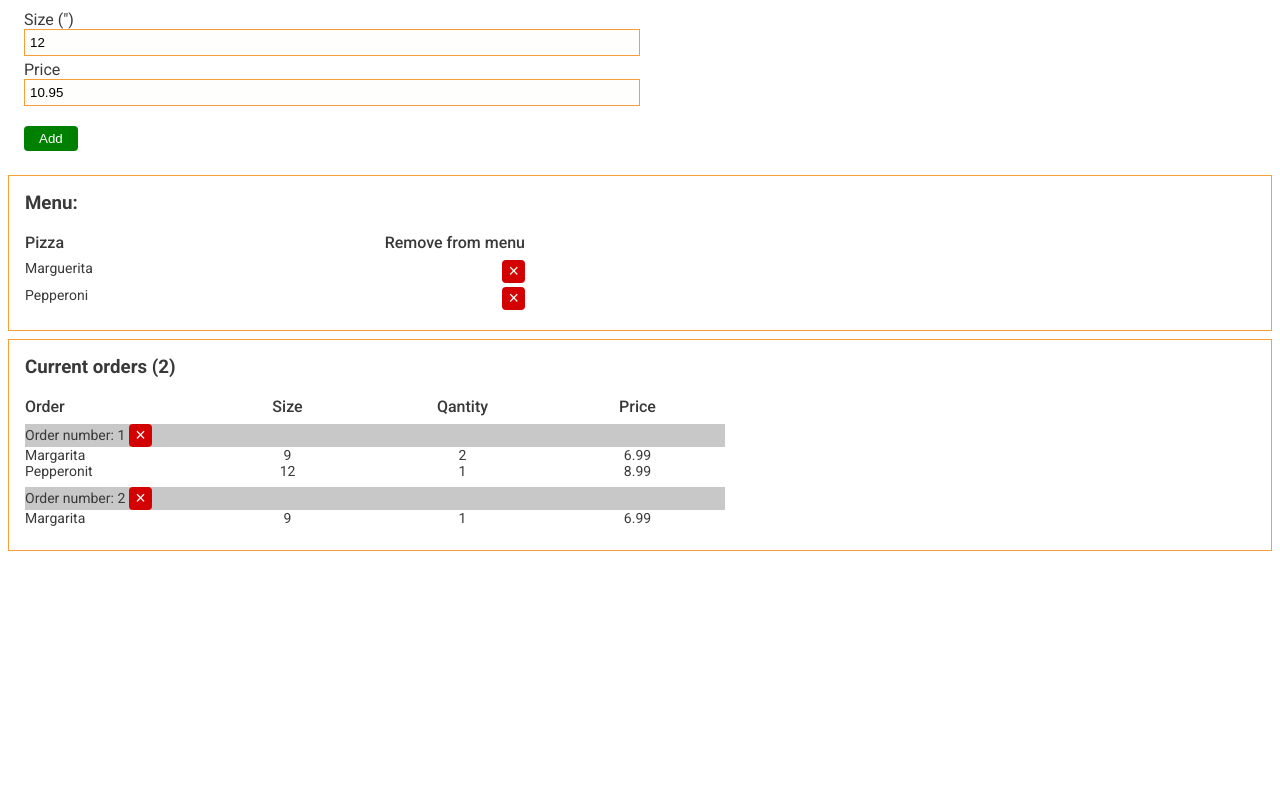
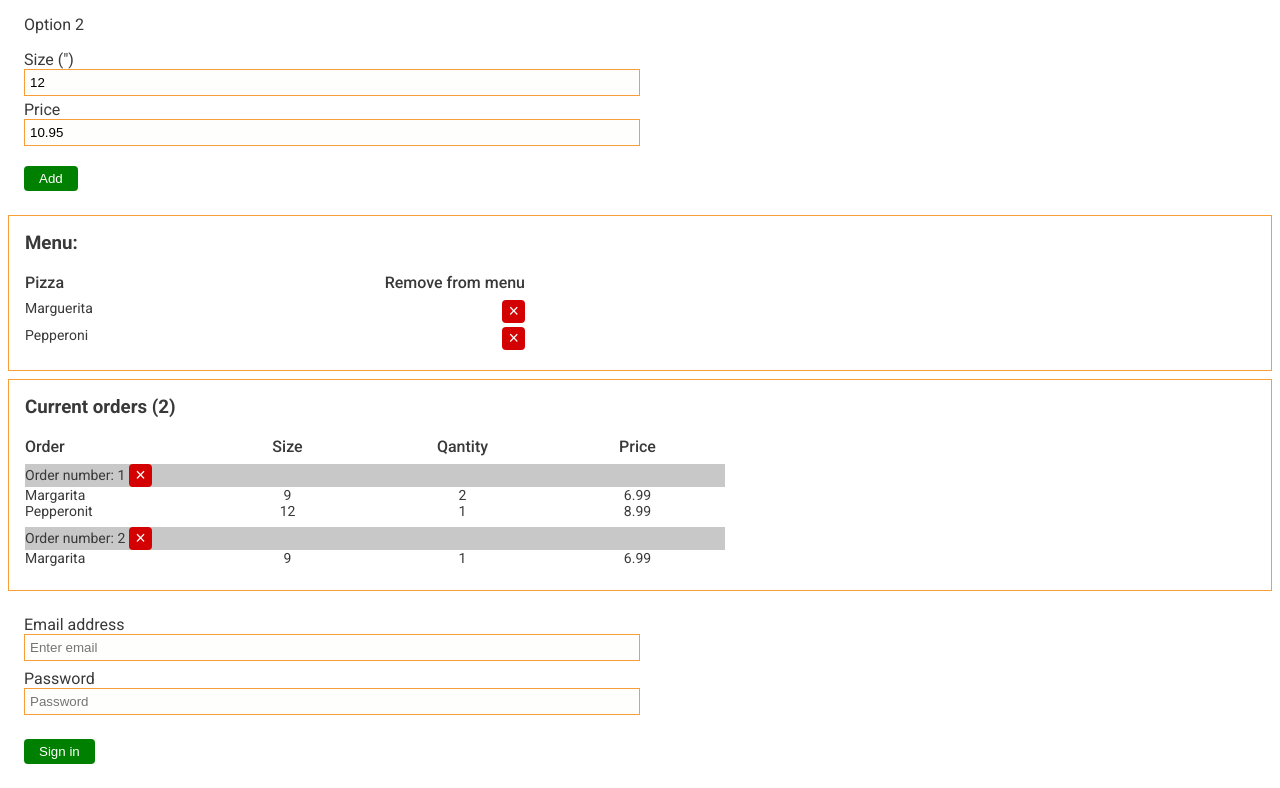
Before and after one commit to ruzamca/pizza-planet, a Vue app: page / in a window 1280 px wide. Shown: the part 1079-1867 px from the top of the page. Before the commit the page ends 1638 px from the top, so only its background shows below. Built offline with nearby package versions, Linux system fonts and the light colour scheme.

Commit message:
login component and others

```diff
--- a/src/components/Admin.vue
+++ b/src/components/Admin.vue
@@ -1,6 +1,9 @@
 <template>
   <div class="admin-wrapper">
-    <div class="current-user-wrapper"></div>
+    <div class="current-user-wrapper">
+        <div>Logged in as: </div>
+        <button type="button" class="btn-red" @click.prevent="signOut">Sign out</button>
+    </div>
     <NewPizza />
     <div class="menu-wrapper">
       <h3>Menu:</h3>
@@ -38,15 +41,19 @@
         </div>
       </div>
     </div>
+    <Login />
   </div>
 </template>
 
 <script>
 import NewPizza from '@/components/NewPizza.vue';
+import Login from '@/components/Login.vue';
+import { firebaseAuth } from '../firebase.js';
 export default {
   name: "admin",
   components: {
-      NewPizza
+      NewPizza,
+      Login
   },
   data() {
     return {
@@ -89,6 +96,16 @@
         }
       ]
     };
+  },
+  methods: {
+      async signOut () {
+          try {
+              await firebaseAuth.signOut();
+          }
+          catch (error) {
+              alert(`Error signing out, ${error}`);
+          }
+      }
   }
 };
 </script>
--- /dev/null
+++ b/src/components/Login.vue
@@ -0,0 +1,73 @@
+<template>
+  <div class="login-wrapper">
+    <form>
+      <div>
+        <label for="email">Email address</label>
+        <input type="email" id="email" placeholder="Enter email" v-model="email"/>
+      </div>
+      <div>
+        <label for="password">Password</label>
+        <input type="password" id="password" placeholder="Password" v-model="password"/>
+      </div>
+      <button type="button" class="green-btn" @click.prevent="signIn">Sign in</button>
+    </form>
+  </div>
+</template>
+
+<script>
+import { firebaseAuth } from '../firebase.js';
+export default {
+  name: "login",
+  data () {
+      return {
+          email: '',
+          password: ''
+      }
+  },
+  methods: {
+      async signIn() {
+          try {
+              await firebaseAuth.signInWithEmailAndPassword(this.email, this.password);
+          }
+          catch (error) {
+              const errorCode = error.code;
+              const errorMessage = error.message;
+              if (errorCode === 'aut/wrong-password') {
+                  alert('Wrong password');
+              } else {
+                  alert(errorMessage);
+              }
+          }
+      }
+  }
+};
+</script>
+
+<style lang="scss">
+.login-wrapper {
+  margin: 8px;
+  padding: 16px;
+
+  label {
+    display: block;
+  }
+  input {
+    width: 50%;
+    padding: 5px;
+    box-sizing: border-box;
+    background: rgb(254, 254, 252);
+    border: 1px solid #f79e38;
+    margin-bottom: 8px;
+  }
+
+  .green-btn {
+    background: green;
+    color: white;
+    border: 0;
+    border-radius: 4px;
+    padding: 5px 15px;
+    cursor: pointer;
+    margin-top: 16px;
+  }
+}
+</style>
--- a/src/firebase.js
+++ b/src/firebase.js
@@ -1,5 +1,6 @@
 import firebase from 'firebase/app';
 import 'firebase/firestore';
+import 'firebase/auth';
 
 const config = {
     apiKey: "AIzaSyCpR2-liPIVqvgOjmpadRhh0U6BxdUar_g",
@@ -16,4 +17,8 @@
 
 const db = firebase.firestore();
 
+export const firebaseAuth = firebase.auth();
+
 export const dbMenuRef = db.collection('menu');
+
+export const dbUsersRef = db.collection('users');
```
Also changed, not shown: src/components/About.vue (added, +13 -0 lines), src/components/Contact.vue (added, +31 -0 lines), src/components/Delivery.vue (added, +19 -0 lines), src/components/History.vue (added, +19 -0 lines), src/components/OrderingGuide.vue (added, +19 -0 lines).
